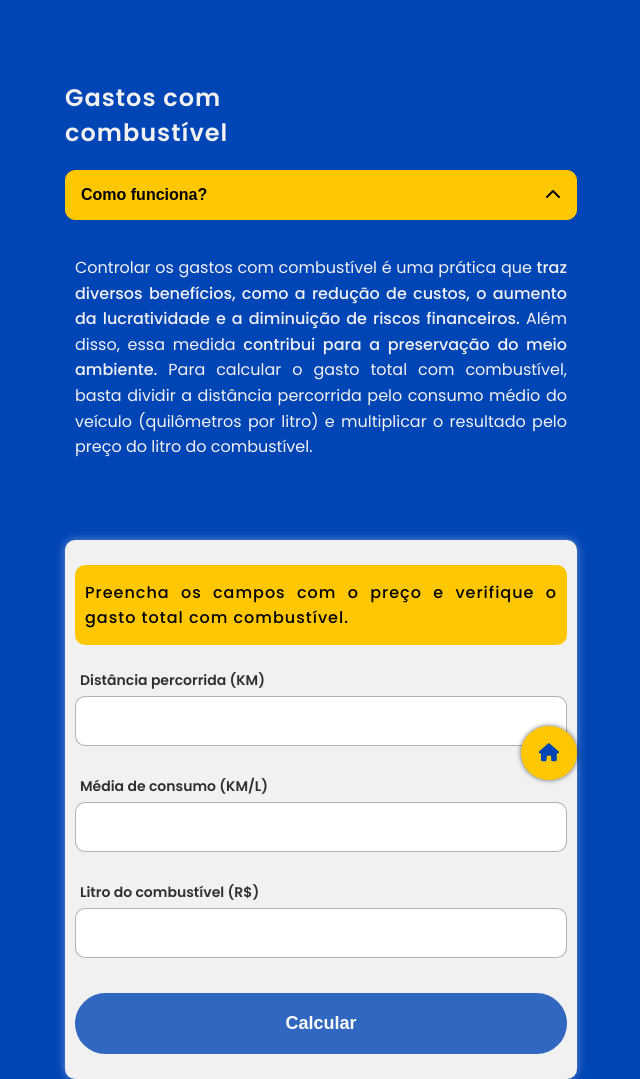
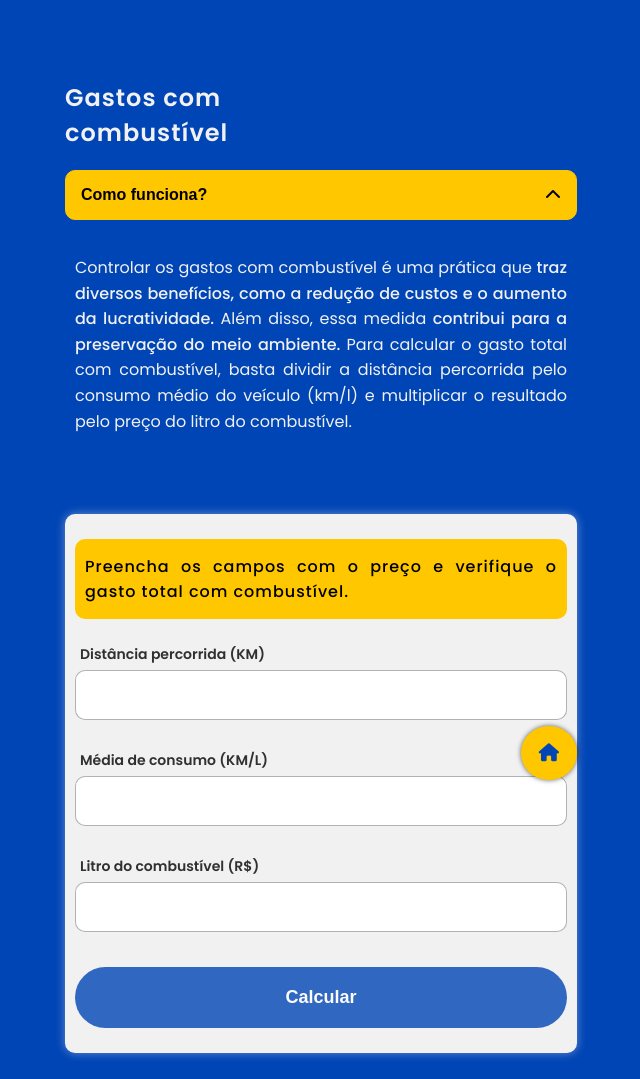
Before and after one commit to Thiago-S-Sousa/AutoFlex, a plain HTML site: page src/pages/driver.html in a window 1280 px wide. Shown: the top 1079 px of the page, without its empty margins (319-959 px from the left). Drawn offline with Linux system fonts and the light colour scheme.

Commit message:
refactor: results modal and accordion body texts changed

```diff
--- a/src/javascript/driver.js
+++ b/src/javascript/driver.js
@@ -92,7 +92,7 @@ function getModalCountResult() {
 
 	modalText.innerHTML = `O gasto total <br />
     com combustível  <br />
-    foi de ${modalCount.toFixed(2)} R$.`;
+    foi de R$${modalCount.toFixed(2)}`;
 	return;
 }
 
--- a/src/pages/driver.html
+++ b/src/pages/driver.html
@@ -25,9 +25,8 @@
 					<p>
 						Controlar os gastos com combustível é uma prática que
 						<span>
-							traz diversos benefícios, como a redução de custos,
-							o aumento da lucratividade e a diminuição de riscos
-							financeiros.
+							traz diversos benefícios, como a redução de custos e
+							o aumento da lucratividade.
 						</span>
 						Além disso, essa medida
 						<span>
@@ -35,8 +34,8 @@
 						</span>
 						Para calcular o gasto total com combustível, basta
 						dividir a distância percorrida pelo consumo médio do
-						veículo (quilômetros por litro) e multiplicar o
-						resultado pelo preço do litro do combustível.
+						veículo (km/l) e multiplicar o resultado pelo preço do
+						litro do combustível.
 					</p>
 				</aside>
 			</aside>
```
